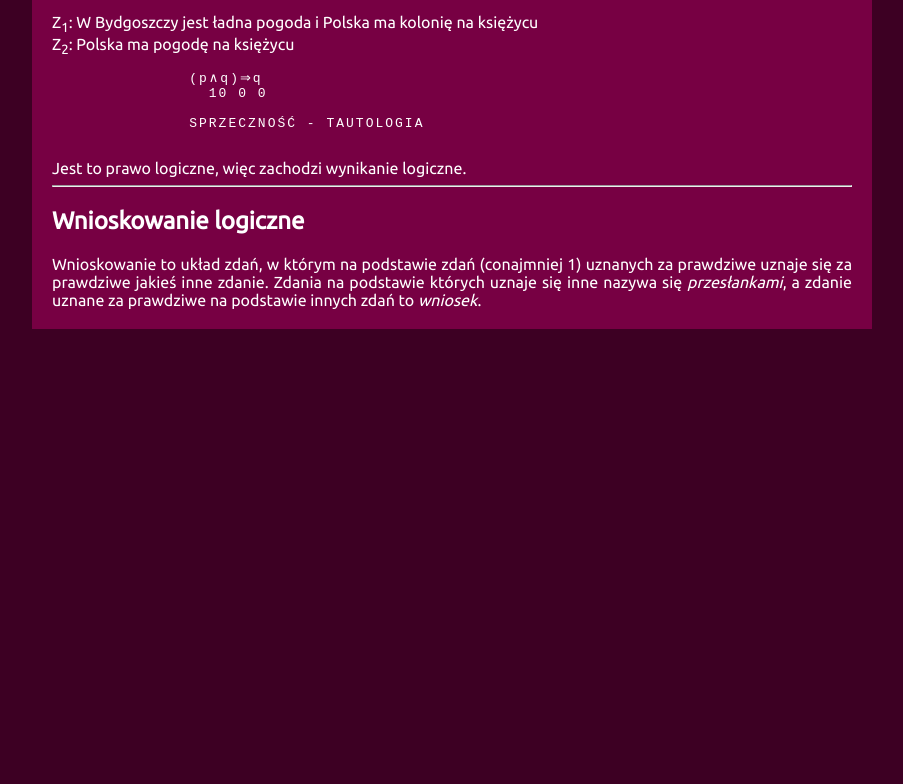
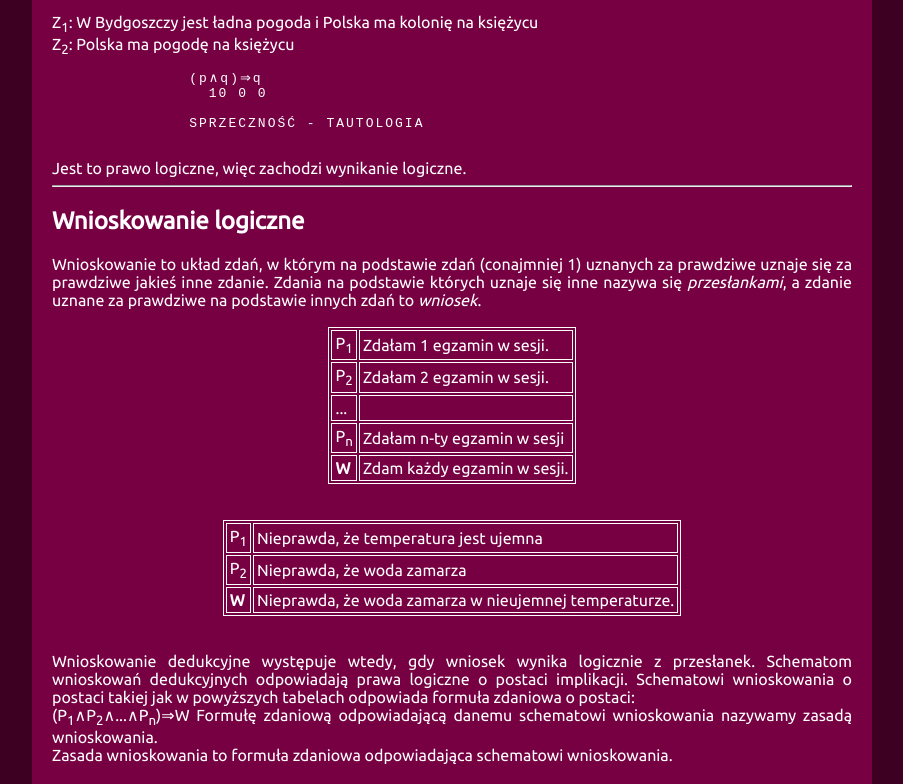
Before and after one commit to lexiestence/lexiestence.github.io, a plain HTML site: page ukw/logika/index.html in a window 1280 px wide. Shown: the part 5100-5884 px from the top of the page, without its empty margins (208-1111 px from the left). Before the commit the page ends 5429 px from the top, so only its background shows below. Drawn offline with Linux system fonts and the light colour scheme.

Commit message:
content update

```diff
--- a/ukw/logika/index.html
+++ b/ukw/logika/index.html
@@ -354,6 +354,49 @@ to (
             <a name="wniolog"></a>
             <h2>Wnioskowanie logiczne</h2>
             Wnioskowanie to układ zdań, w którym na podstawie zdań (conajmniej 1) uznanych za prawdziwe uznaje się za prawdziwe jakieś inne zdanie. Zdania na podstawie których uznaje się inne nazywa się <i>przesłankami</i>, a zdanie uznane za prawdziwe na podstawie innych zdań to <i>wniosek</i>.
+            <br><br>
+            <table>
+                <tr>
+                  <td>P<sub>1</sub></td>
+                  <td>Zdałam 1 egzamin w sesji.</td>
+                </tr>
+                <tr>
+                  <td>P<sub>2</sub></td>
+                  <td>Zdałam 2 egzamin w sesji.</td>
+                </tr>
+                <tr><td>...</td><td></td></tr>
+                <tr>
+                  <td>P<sub>n</sub></td>
+                  <td>Zdałam n-ty egzamin w sesji</td>
+                </tr>
+                <tr>
+                  <td><b>W</b></td>
+                  <td>Zdam każdy egzamin w sesji.</td>
+                </tr>
+              </table>
+              <br><br>
+              <table>
+                  <tr>
+                    <td>P<sub>1</sub></td>
+                    <td>Nieprawda, że temperatura jest ujemna</td>
+                  </tr>
+                  <tr>
+                    <td>P<sub>2</sub></td>
+                    <td>Nieprawda, że woda zamarza</td>
+                  </tr>
+                  <tr>
+                    <td><b>W</b></td>
+                    <td>Nieprawda, że woda zamarza w nieujemnej temperaturze.</td>
+                  </tr>
+                </table>
+
+                <br><br>
+                Wnioskowanie dedukcyjne występuje wtedy, gdy wniosek wynika logicznie z przesłanek.
+                Schematom wnioskowań dedukcyjnych odpowiadają prawa logiczne o postaci implikacji.
+                Schematowi wnioskowania o postaci takiej jak w powyższych tabelach odpowiada formuła zdaniowa o postaci:<br>
+                (P<sub>1</sub>∧P<sub>2</sub>∧...∧P<sub>n</sub>)⇒W
+                Formułę zdaniową odpowiadającą danemu schematowi wnioskowania nazywamy zasadą wnioskowania.<br>
+                Zasada wnioskowania to formuła zdaniowa odpowiadająca schematowi wnioskowania.
           </div>
     </div>
 </body>
--- a/ukw/logika/main.css
+++ b/ukw/logika/main.css
@@ -81,3 +81,17 @@ a{
 a:hover{
     color: #ee0088
 }
+
+table{
+    color: inherit;
+    border-style: solid;
+    border-width: 1px;
+    border-color: white;
+}
+td{
+    border-style: solid;
+    border-width: 1px;
+    border-color: white;
+    padding: 3px;
+    text-align: left;
+}
```
